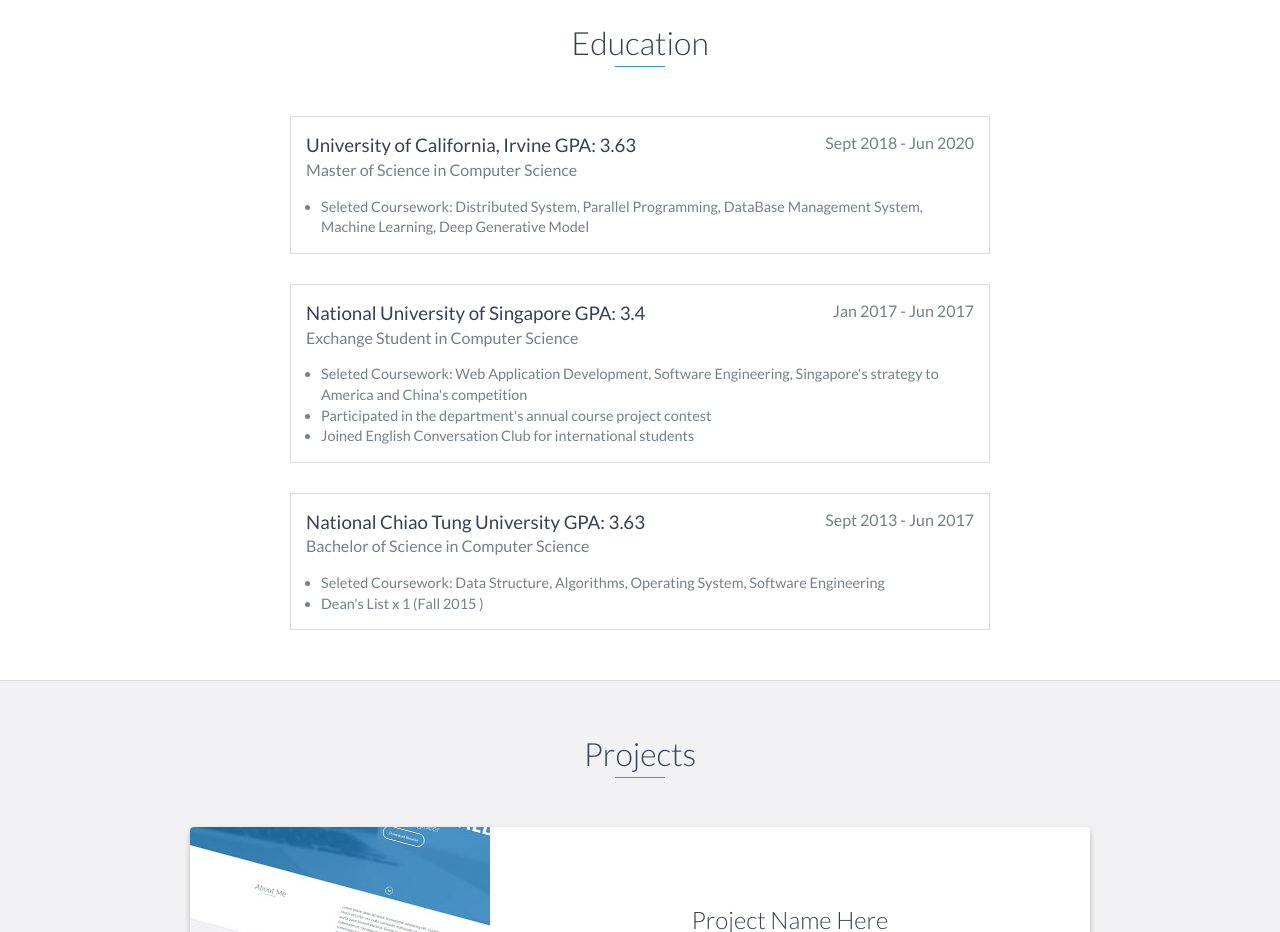
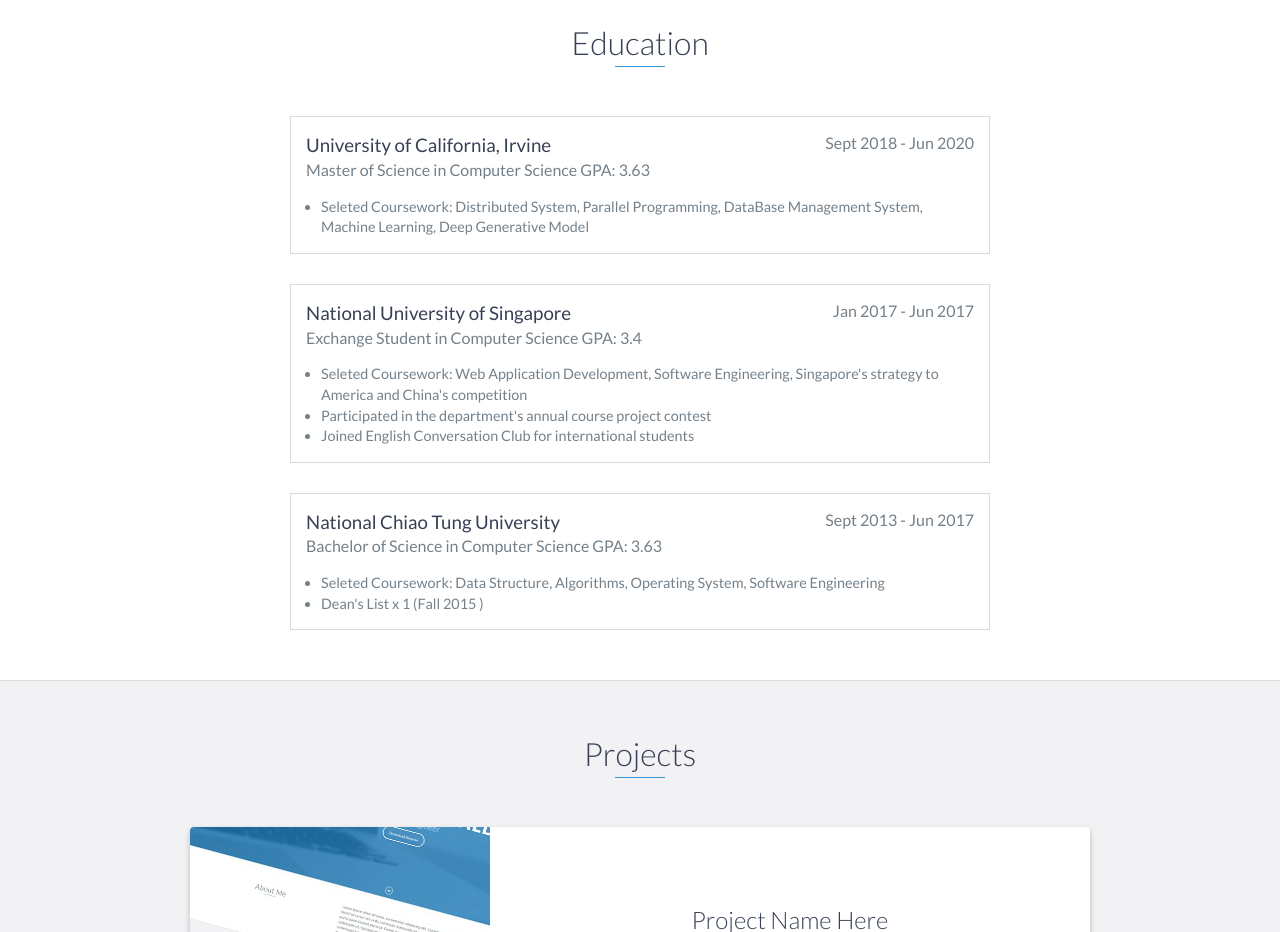
Before and after one commit to nuslarry/nuslarry.github.io, a website: page index.html in a window 1280 px wide. Shown: the part 1640-2572 px from the top of the page. Drawn offline with nearby package versions, Linux system fonts and the light colour scheme.

Commit message:
add GPA, others

```diff
--- a/index.html
+++ b/index.html
@@ -121,9 +121,9 @@
     <div id="education">
         <h2 class="heading">Education</h2>
         <div class="education-block">
-            <h3>University of California, Irvine GPA: 3.63 </h3>
+            <h3>University of California, Irvine </h3>
             <span class="education-date">Sept 2018 - Jun 2020</span>
-            <h4>Master of Science in Computer Science</h4>
+            <h4>Master of Science in Computer Science GPA: 3.63 </h4>
             <p>
                 <ul>
                     <li> Seleted Coursework: Distributed System, Parallel Programming, DataBase Management System, Machine Learning, Deep Generative Model
@@ -132,9 +132,9 @@
         </div>
         <!-- End .education-block -->
         <div class="education-block">
-            <h3>National University of Singapore GPA: 3.4</h3>
+            <h3>National University of Singapore</h3>
             <span class="education-date">Jan 2017 - Jun 2017</span>
-            <h4>Exchange Student in Computer Science</h4>
+            <h4>Exchange Student in Computer Science GPA: 3.4</h4>
             <ul>
                 <li> Seleted Coursework: Web Application Development, Software Engineering, Singapore's strategy to America and China's competition
                 <li> Participated in the department's annual course project contest
@@ -142,9 +142,9 @@
             </ul>
         </div>
         <div class="education-block">
-            <h3>National Chiao Tung University GPA: 3.63 </h3>
+            <h3>National Chiao Tung University</h3>
             <span class="education-date">Sept 2013 - Jun 2017</span>
-            <h4>Bachelor of Science in Computer Science</h4>
+            <h4>Bachelor of Science in Computer Science GPA: 3.63</h4>
             <ul>
                 <li> Seleted Coursework: Data Structure, Algorithms, Operating System, Software Engineering
                 <li> Dean's List x 1 (Fall 2015 )
```
